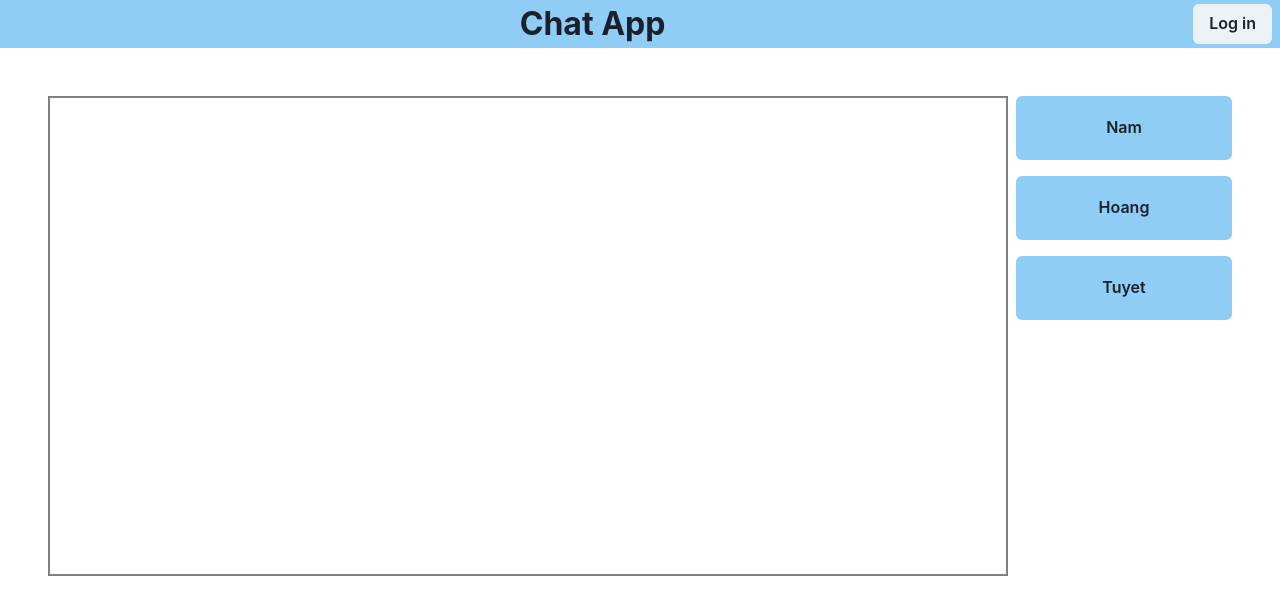
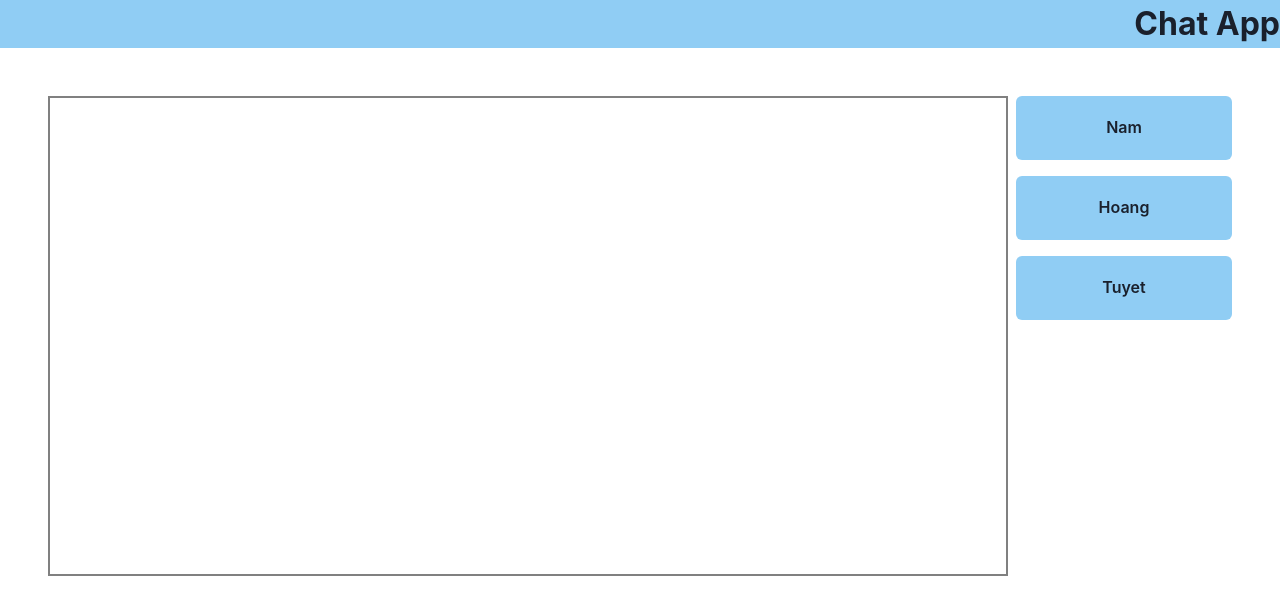
Before and after one commit to VinhOP/Chat-app, a React (Create React App) app: page / in a window 1280 px wide. Shown: the top 614 px of the page. Built offline with nearby package versions, Linux system fonts and the light colour scheme.

Commit message:
remove react router

```diff
--- a/src/App.js
+++ b/src/App.js
@@ -1,19 +1,10 @@
 import ChatApp from "./components/ChatApp/ChatApp";
-import { BrowserRouter as Router,Switch,Route } from "react-router-dom";
-import LoginForm from "./components/LoginForm";
+//import { BrowserRouter as Router,Switch,Route } from "react-router-dom";
+//import LoginForm from "./components/LoginForm";
 
 function App() {
   return (
-    <Router>
-      <Switch>
-        <Route exact path='/'>
-          <ChatApp />
-        </Route>
-        <Route path='/login'>
-          <LoginForm />
-        </Route>
-      </Switch>
-    </Router>
+    <ChatApp />
   );
 }
 
--- a/src/components/ChatApp/Header.js
+++ b/src/components/ChatApp/Header.js
@@ -1,5 +1,5 @@
 import { Flex,Text,Button } from "@chakra-ui/react";
-import { Link } from "react-router-dom";
+//import { Link } from "react-router-dom";
 
 const Header = () => {
     return (
@@ -8,11 +8,6 @@ const Header = () => {
                 <Flex>
                     <Text fontSize='2em' align='center' fontWeight='bold' > Chat App</Text>
                 </Flex>
-                <Flex>
-                    <Link to='/login'>
-                        <Button m=' 0 .5em'>Log in</Button>
-                    </Link>
-                </Flex>
             </Flex>
      );
 }
```
